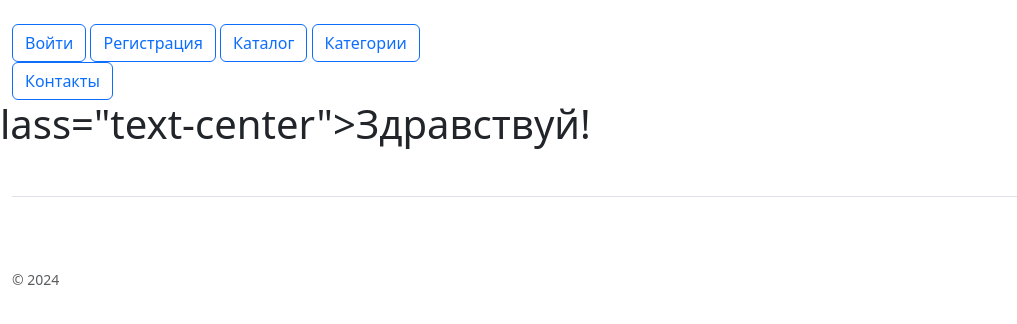
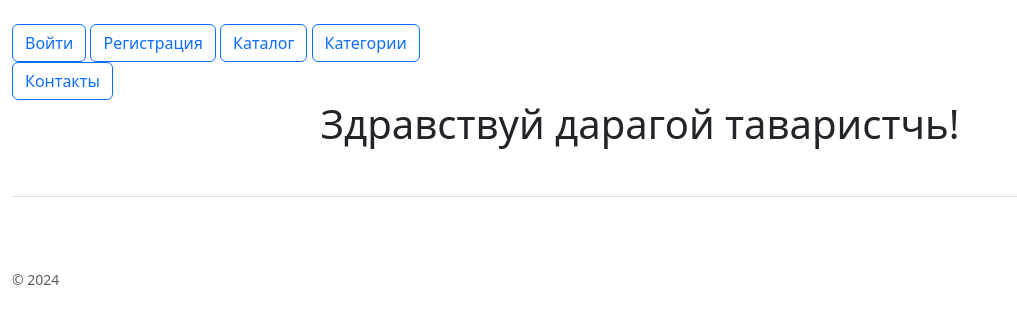
Before and after one commit to dyadyasawa/coursework_6, a Django app: page / in a window 1280 px wide. Shown: the top 324 px of the page, without its empty margins (0-1017 px from the left). Run offline with Django 4.2, Linux system fonts and the light colour scheme; some libraries are stand-ins or nearby versions.

Commit message:
Пробы.

```diff
--- a/mailings/templates/mailings_app/index.html
+++ b/mailings/templates/mailings_app/index.html
@@ -2,6 +2,6 @@
 
 {% block content %}
 
-<h1>lass="text-center">Здравствуй!</h1>
+<h1 class="text-center">Здравствуй дарагой таваристчь!</h1>
 
 {% endblock %}
```
